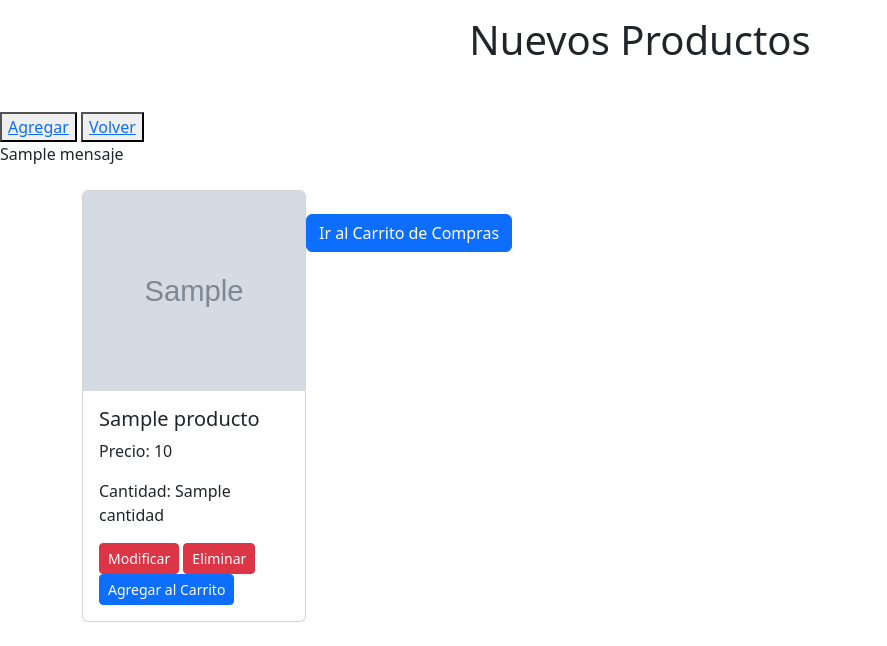
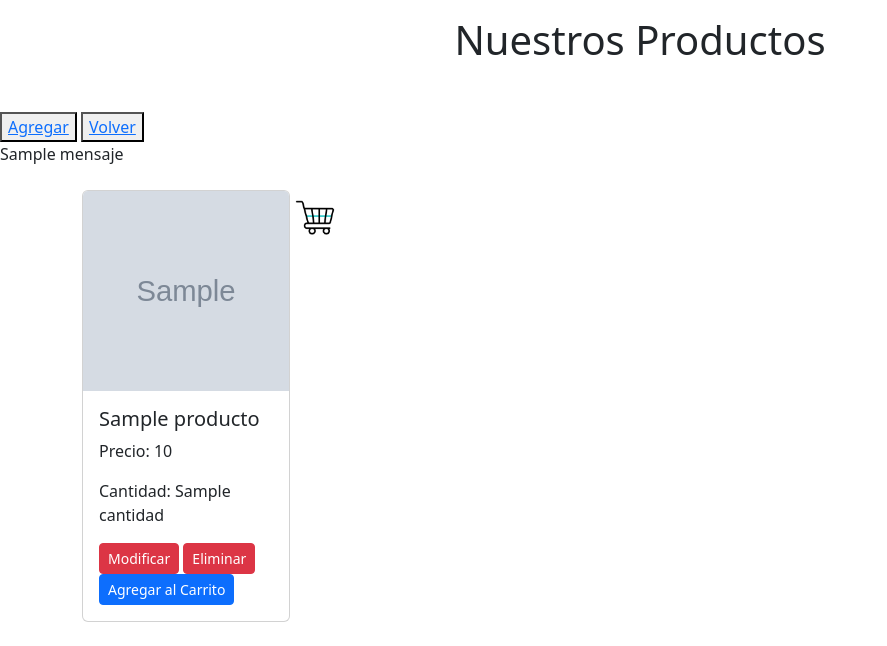
Before and after one commit to Karol3Navarro/Prueba_3_PGY3121_001D_Dayana_Alvarez_Karol_Navarro, a Django app: template productos/templates/productos/nuevos_prod.html in a window 1280 px wide. Shown: the part 210-856 px from the top of the page, without its empty margins (0-887 px from the left). After the commit the page ends 832 px from the top, so only its background shows below. Run offline with Django 3.2, Linux system fonts and the light colour scheme; the template is opened without the code that fills it: most values are stand-ins (such as "Sample title", 1, 10 or a date in 2020); grey boxes marked "Sample" are stand-in pictures; some libraries are stand-ins or nearby versions.

Commit message:
se agrego las demas funciones

```diff
--- a/productos/templates/productos/nuevos_prod.html
+++ b/productos/templates/productos/nuevos_prod.html
@@ -151,7 +151,7 @@
     </header>
 
     {% csrf_token %}
-    <h1 class="text-center mt-3 mb-5">Nuevos Productos</h1>
+    <h1 class="text-center mt-3 mb-5">Nuestros Productos</h1>
 
     <button type="button" >
         <a href="{% url 'productosAdd' %}">Agregar</a>
@@ -167,8 +167,8 @@
     <div <div class="container mt-4">
         <div class="row">
             {% for x in producto %}
-                <div class="col-md-4 mb-4">
-                    <div class="card Ccard" style="width: 14rem;">
+                <div class="col-md-3 mb-2">
+                    <div class="card Ccard" style="width: 13rem;">
                         <img src="{{ x.imagen.url }}" class="card-img-top" alt="{{ x.nombre }}" style="height: 200px; object-fit: cover;">
                         <div class="card-body">
                             <h5 class="card-title">{{ x.nombre }}</h5>
@@ -182,6 +182,7 @@
                                 <form action="{% url 'agregar_al_carrito' x.id_producto %}" method="post" >
                                     {% csrf_token %}
                                     <button type="submit" class="btn btn-primary btn-sm">Agregar al Carrito</button>
+
                                 </form>
                             </div>
 
@@ -190,9 +191,9 @@
                 </div>
             {% endfor %}
         </div>
-        <div class="text-center mt-4">
-            <a href="{% url 'ver_carrito' %}" class="btn btn-primary">Ir al Carrito de Compras</a>
-        </div>
+        <a href="{% url 'ver_carrito' %}">
+            <img src="{% static 'img/carrito-de-compras.gif' %}" alt="Carrito de compras" width="50" height="50">
+        </a>
     </div>
 
 
```
Also changed, not shown: db.sqlite3, media/producto/Bandana-etnica-verde-menta-1_1024x10242x.webp (added), media/producto/Bandana-etnica-verde-menta-1_1024x10242x_3yMTsiu.webp (added), media/producto/CRISPI_ROSADO_HUESO.webp (added), media/producto/Ducklings-Bandana_700x700_cdc676c3-7709-41b1-b231-023827735f35.jpg (added), media/producto/MEXICANA_LUPITA_HUESO.webp (added), media/producto/Panoleta_plumas_1024x10242x.webp (added), media/producto/Placa_Identificacion_Huella_Azul.webp (added), media/producto/PopTags-Starpaws.webp (added), media/producto/bandana_black_sheep.jpg (added), media/producto/bandana_black_sheep_KICYcbo.jpg (added), media/producto/correa15.jpg (added), media/producto/correa15_j6dG8M4.jpg (added), media/producto/correa3.jpg (added), 2 more files.
